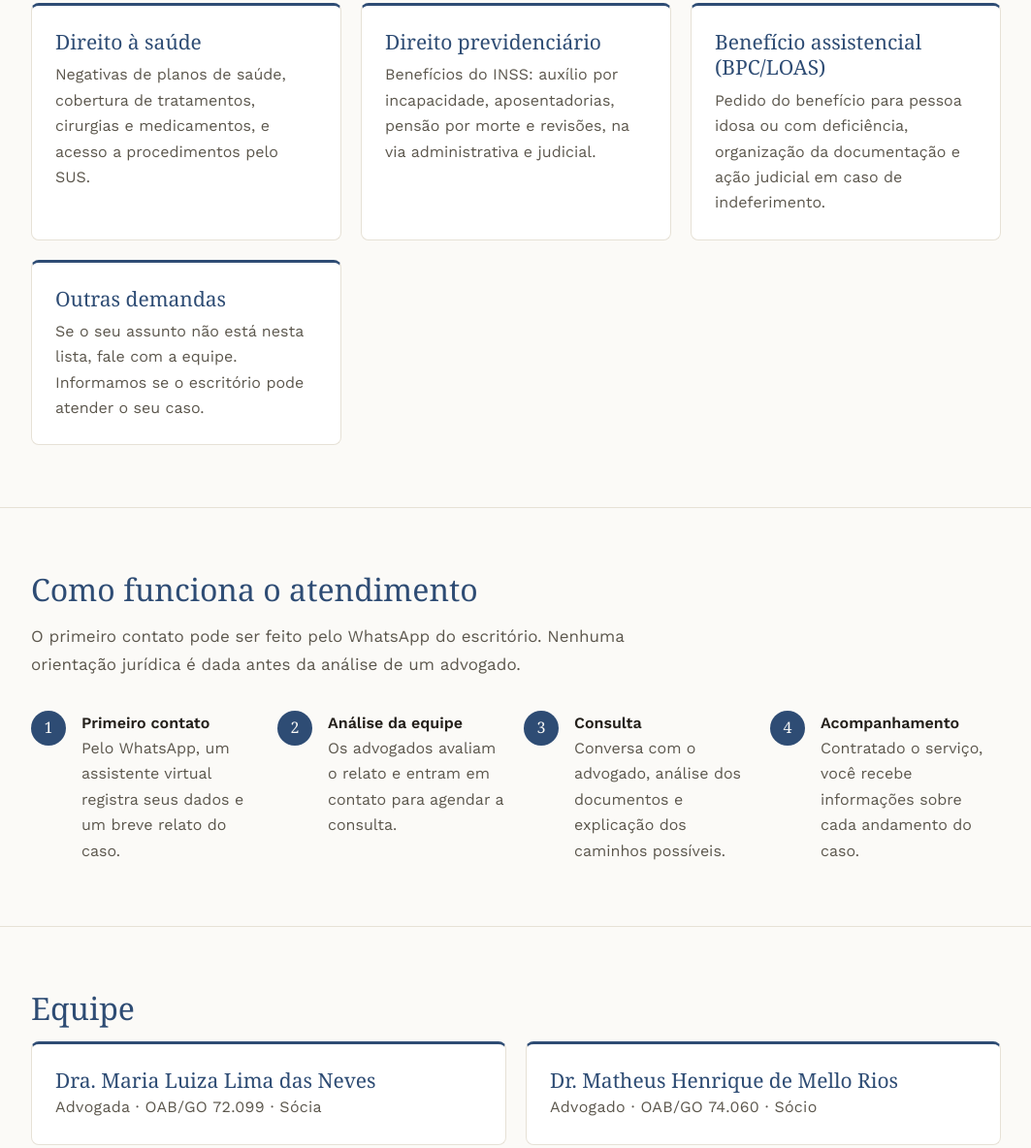
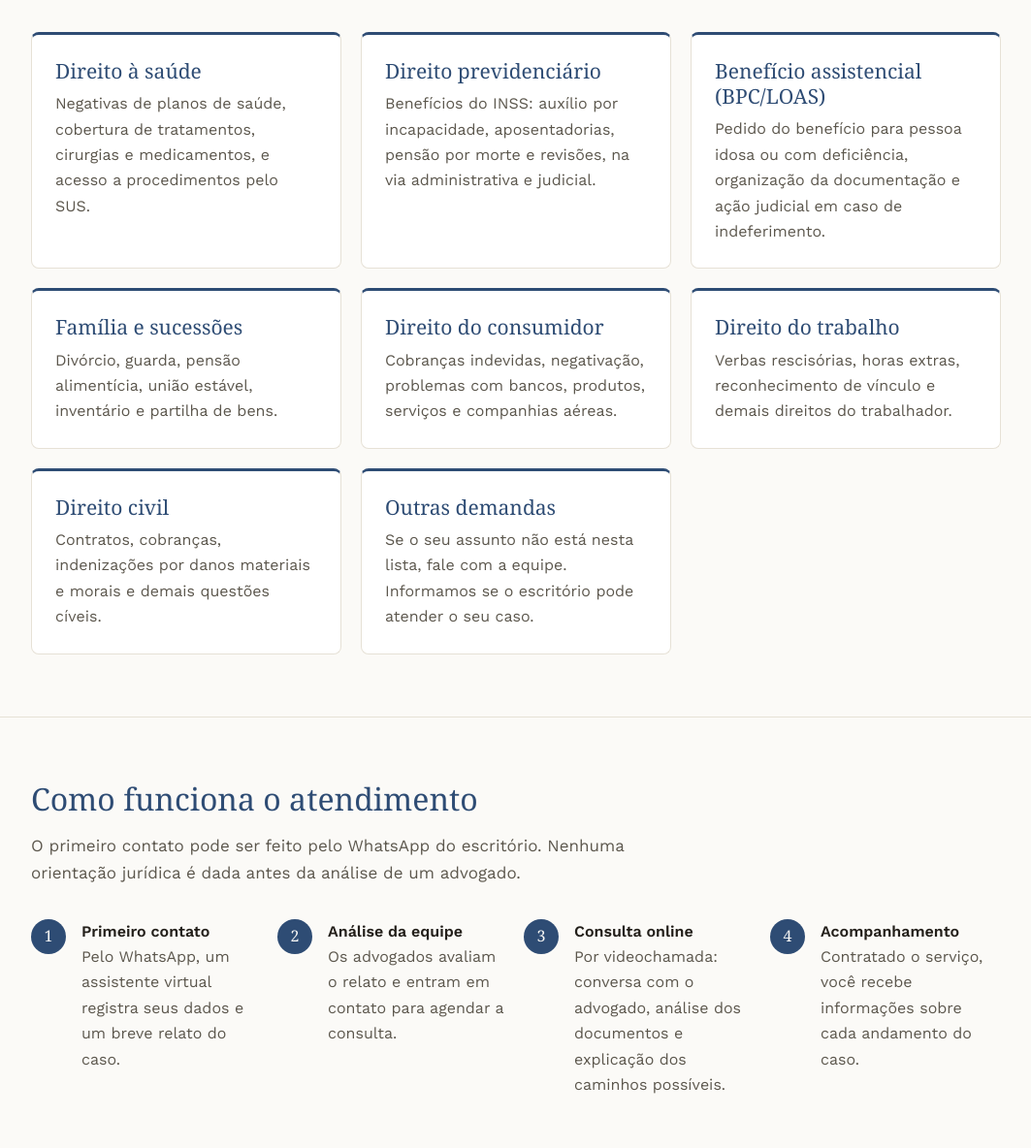
Before and after one commit to mellonevesadvocacia-dotcom/site, a plain HTML site: page index.html in a window 1280 px wide. Shown: the part 861-2045 px from the top of the page at 97% size, without its empty margins (108-1171 px from the left). Drawn offline with nearby package versions, Linux system fonts and the light colour scheme.

Commit message:
Areas, atendimento online em todo o Brasil

```diff
--- a/index.html
+++ b/index.html
@@ -3,8 +3,8 @@
 <head>
 <meta charset="utf-8">
 <meta name="viewport" content="width=device-width, initial-scale=1">
-<title>Mello &amp; Neves Advogados Associados · Goiânia</title>
-<meta name="description" content="Mello & Neves Advogados Associados, sociedade de advogados registrada na OAB/GO sob o nº 8.295, em Goiânia. Atuação em direito à saúde, previdenciário e assistencial (BPC/LOAS).">
+<title>Mello &amp; Neves Advogados Associados</title>
+<meta name="description" content="Mello & Neves Advogados Associados, sociedade de advogados registrada na OAB/GO sob o nº 8.295, sediada em Goiânia, com atendimento online em todo o Brasil. Saúde, previdenciário, BPC/LOAS, família, consumidor, trabalho e cível.">
 <link rel="icon" href="favicon.svg" type="image/svg+xml">
 <link rel="preconnect" href="https://fonts.googleapis.com">
 <link rel="preconnect" href="https://fonts.gstatic.com" crossorigin>
@@ -32,8 +32,8 @@
   <div class="abertura">
     <div class="conteudo">
       <p class="lema">“O direito é a base que sustenta a justiça e garante a harmonia na sociedade.”</p>
-      <h1>Advocacia em Goiânia, com atendimento próximo e orientação clara.</h1>
-      <p>Sociedade de advogados registrada na OAB/GO. Explicamos cada etapa do seu caso em linguagem simples e acompanhamos você do primeiro contato até o encerramento.</p>
+      <h1>Advocacia com atendimento próximo e orientação clara, em todo o Brasil.</h1>
+      <p>Sociedade de advogados registrada na OAB/GO, sediada em Goiânia, com atendimento online para clientes de todo o país. Explicamos cada etapa do seu caso em linguagem simples e acompanhamos você do primeiro contato até o encerramento.</p>
       <a class="botao" href="https://wa.me/5562982609010">Falar pelo WhatsApp</a>
       <a class="botao secundario" href="#contato">Endereço e contatos</a>
     </div>
@@ -57,6 +57,22 @@
           <p>Pedido do benefício para pessoa idosa ou com deficiência, organização da documentação e ação judicial em caso de indeferimento.</p>
         </article>
         <article class="cartao">
+          <h3>Família e sucessões</h3>
+          <p>Divórcio, guarda, pensão alimentícia, união estável, inventário e partilha de bens.</p>
+        </article>
+        <article class="cartao">
+          <h3>Direito do consumidor</h3>
+          <p>Cobranças indevidas, negativação, problemas com bancos, produtos, serviços e companhias aéreas.</p>
+        </article>
+        <article class="cartao">
+          <h3>Direito do trabalho</h3>
+          <p>Verbas rescisórias, horas extras, reconhecimento de vínculo e demais direitos do trabalhador.</p>
+        </article>
+        <article class="cartao">
+          <h3>Direito civil</h3>
+          <p>Contratos, cobranças, indenizações por danos materiais e morais e demais questões cíveis.</p>
+        </article>
+        <article class="cartao">
           <h3>Outras demandas</h3>
           <p>Se o seu assunto não está nesta lista, fale com a equipe. Informamos se o escritório pode atender o seu caso.</p>
         </article>
@@ -71,7 +87,7 @@
       <ol class="passos">
         <li><strong>Primeiro contato</strong>Pelo WhatsApp, um assistente virtual registra seus dados e um breve relato do caso.</li>
         <li><strong>Análise da equipe</strong>Os advogados avaliam o relato e entram em contato para agendar a consulta.</li>
-        <li><strong>Consulta</strong>Conversa com o advogado, análise dos documentos e explicação dos caminhos possíveis.</li>
+        <li><strong>Consulta online</strong>Por videochamada: conversa com o advogado, análise dos documentos e explicação dos caminhos possíveis.</li>
         <li><strong>Acompanhamento</strong>Contratado o serviço, você recebe informações sobre cada andamento do caso.</li>
       </ol>
     </div>
@@ -105,7 +121,7 @@
         <address class="contato-dados cartao">
           <span><b>Endereço:</b> Rua 72, nº 223, Qd. C16, Lt. 0, Sala 1507</span>
           <span>Jardim Goiás · Goiânia/GO · CEP 74805-480</span>
-          <span><b>Atendimento:</b> com hora marcada</span>
+          <span><b>Atendimento:</b> online, para todo o Brasil</span>
         </address>
       </div>
     </div>
```
